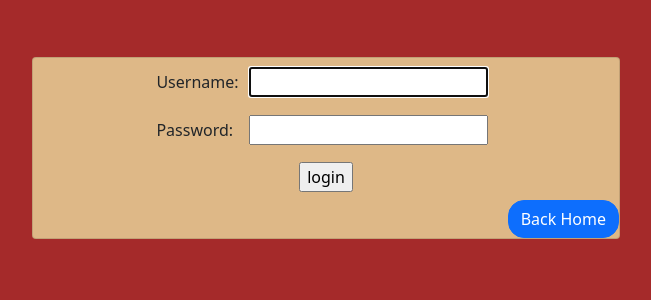
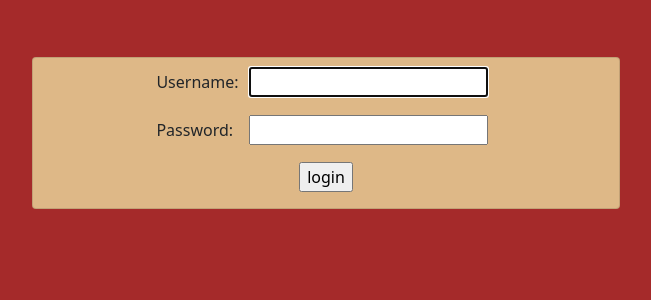
Before and after one commit to Mugambi645/booklibrary, a Django app: page /accounts/login/ in a window 1280 px wide. Shown: the part 236-536 px from the top of the page, without its empty margins (290-941 px from the left). Run offline with Django 3.2, Linux system fonts and the light colour scheme.

Commit message:
deletion

```diff
--- a/templates/registration/login.html
+++ b/templates/registration/login.html
@@ -36,7 +36,6 @@
 <input type="hidden" name="next" value="{{ next }}" />
 </form><p>
 
-<a href="{% url 'index' %}" button id="button-li" type="button" style="float: right; border-radius: 1rem;" class="btn btn-primary">Back Home</button></a></p></center>
 {# Assumes you setup the password_reset view in your URLconf #}
 <style>
     input {
```
